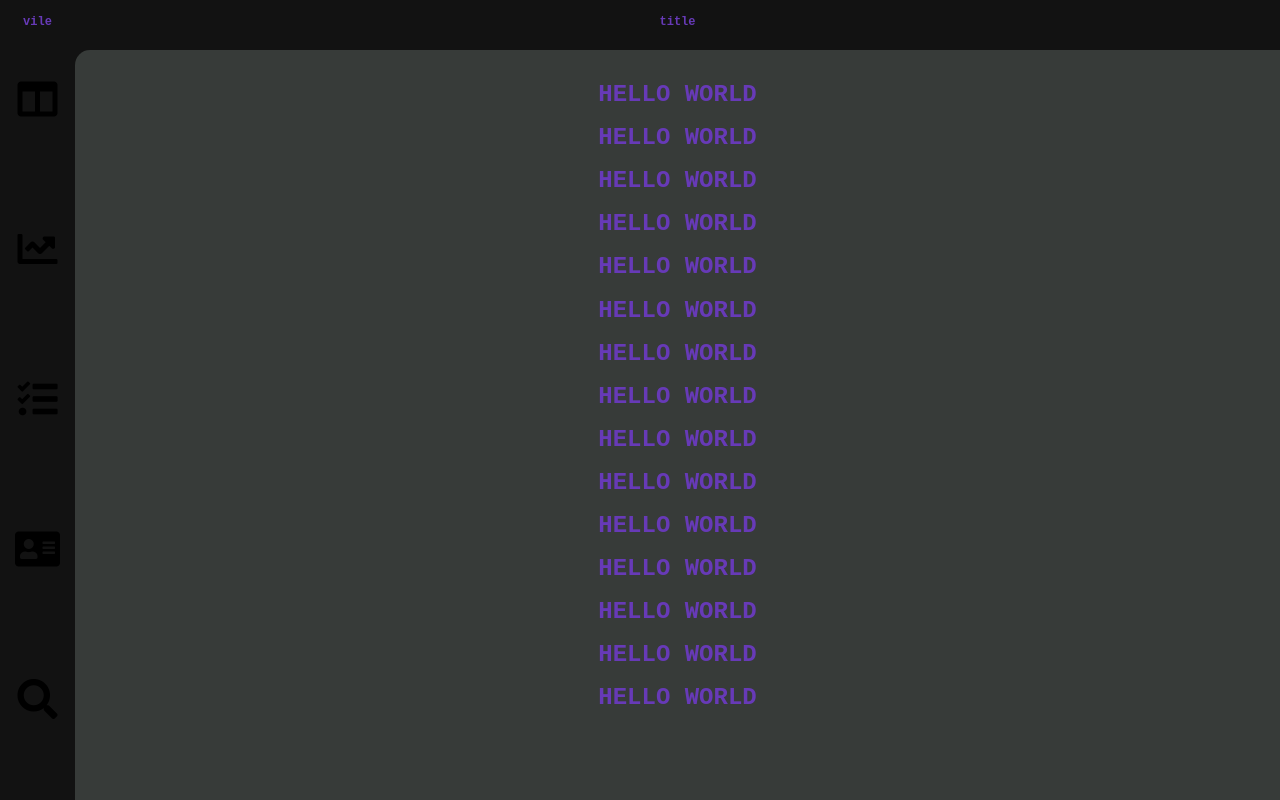
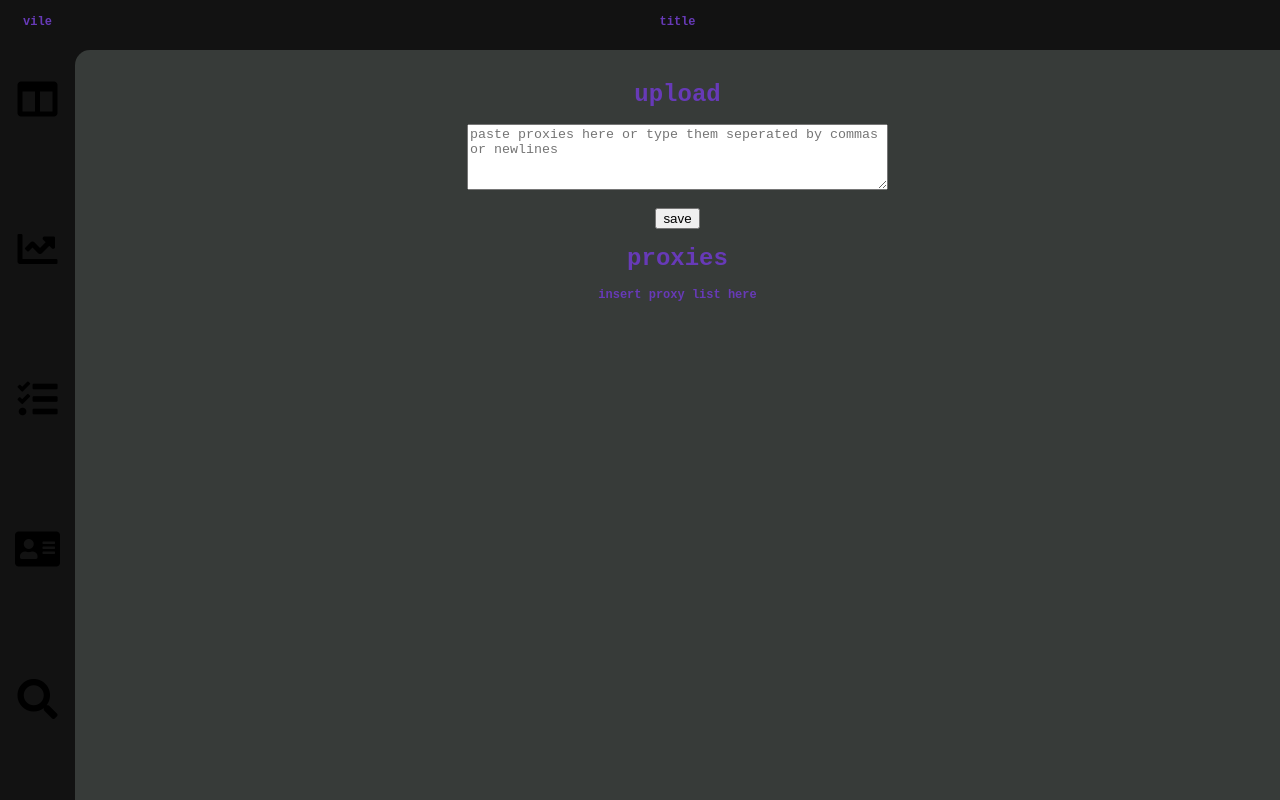
Before and after one commit to yTabx/Electron-Project, a React (Create React App) app in the folder electron-project/: page / in a window 1280 px wide. Built offline with nearby package versions, Linux system fonts and the light colour scheme.

Commit message:
added the proxies text area

```diff
--- a/electron-project/src/pages/Proxies.js
+++ b/electron-project/src/pages/Proxies.js
@@ -4,24 +4,18 @@ import './proxies.css'
 function Proxies() {
     return (
         <div className = "proxies-container">
-            <h1>  HELLO WORLD</h1>
-            <h1>  HELLO WORLD</h1>
-            <h1>  HELLO WORLD</h1>
-            <h1>  HELLO WORLD</h1>
-            <h1>  HELLO WORLD</h1>
-            <h1>  HELLO WORLD</h1>
-            <h1>  HELLO WORLD</h1>
-            <h1>  HELLO WORLD</h1>
-            <h1>  HELLO WORLD</h1>
-            <h1>  HELLO WORLD</h1>
-            <h1>  HELLO WORLD</h1>
-            <h1>  HELLO WORLD</h1>
-            <h1>  HELLO WORLD</h1>
-            <h1>  HELLO WORLD</h1>
+            <h1>  upload</h1>
 
-            <h1>  HELLO WORLD</h1>
+            <textarea id="w3review" name="w3review" rows="4" cols="50" placeholder = "paste proxies here or type them seperated by commas or newlines">
 
-
+            </textarea>
+            <br/>
+            <br/>
+            <button>save</button>
+            <h1> proxies</h1>
+            <div className = "proxy list">
+                insert proxy list here
+            </div>
         </div>
     );
 }
--- a/electron-project/src/pages/proxies.css
+++ b/electron-project/src/pages/proxies.css
@@ -1,4 +1,5 @@
 .proxies-container{
     background-color: #373b39;
 
+
 }
```
